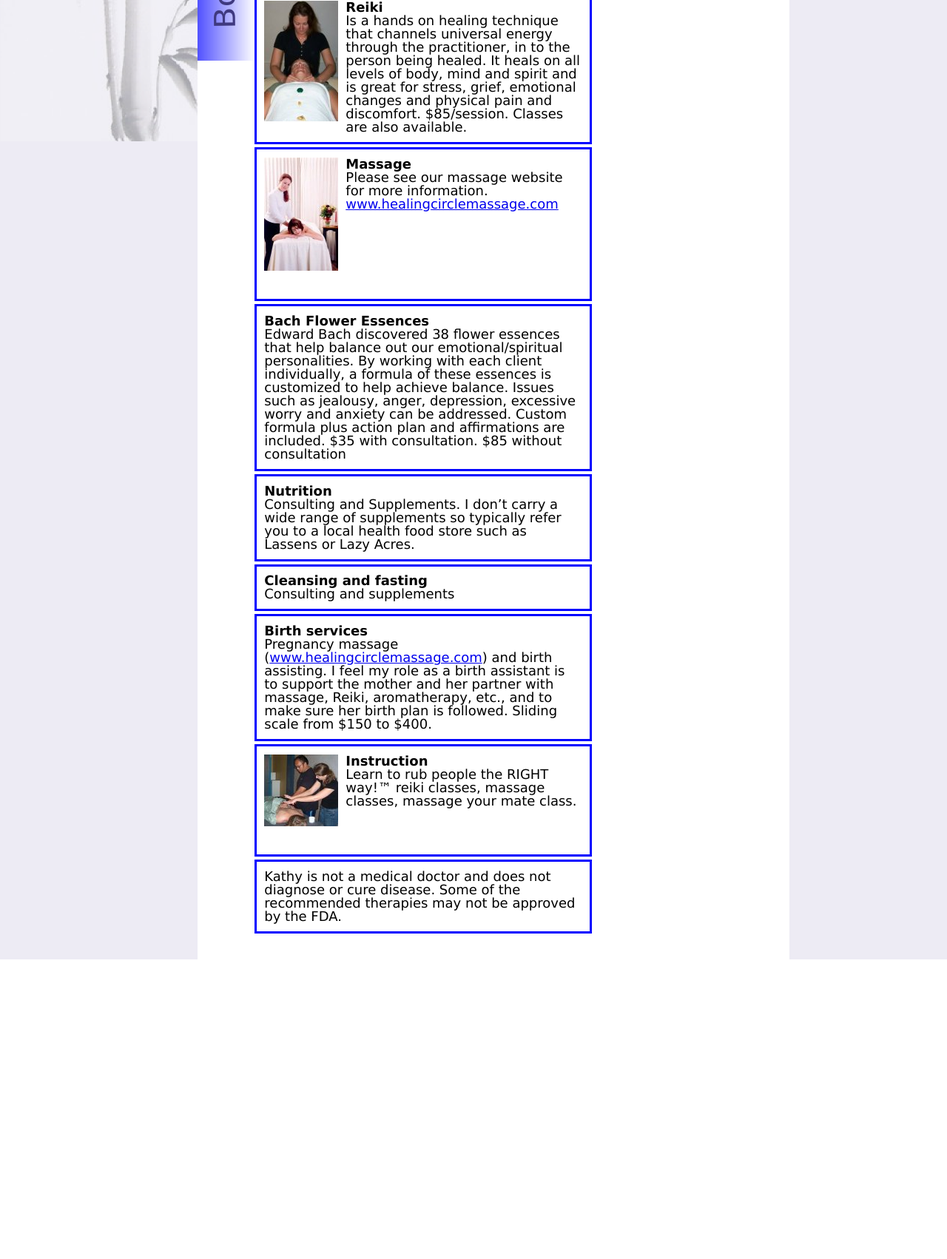
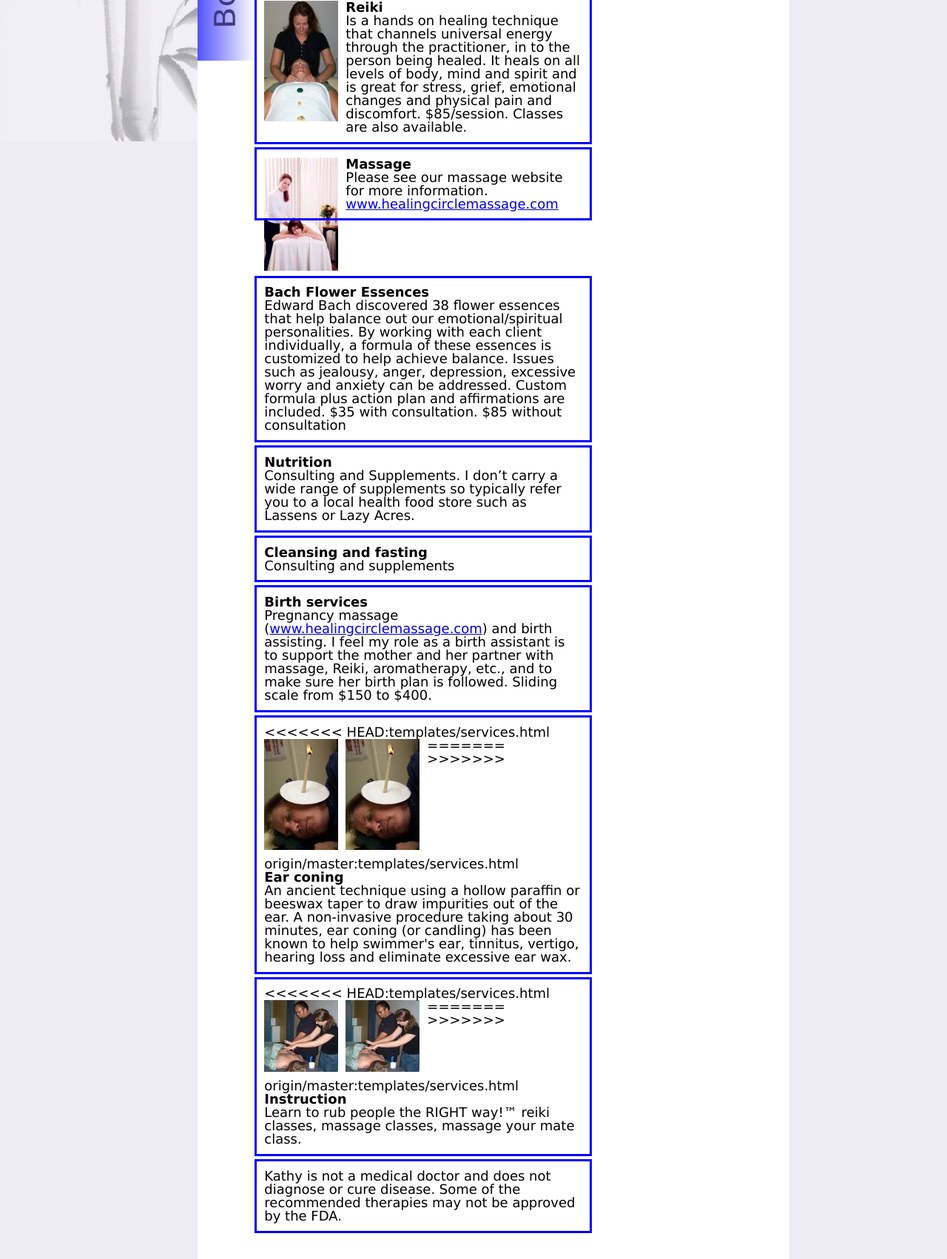
Before and after one commit to emlprime/healingcirclenaturalhealth, a Django app: template templates/services.html in a window 1280 px wide. Shown: the part 662-2364 px from the top of the page at 74% size. Before the commit the page ends 1959 px from the top, so only its background shows below. Run offline with Django 3.2, Linux system fonts and the light colour scheme; the template is opened without the code that fills it, so the values that code supplies are empty.

```diff
--- a/templates/base.html
+++ b/templates/base.html
@@ -4,7 +4,7 @@
     <title>{% block title %}Healing Circle Natural Health{% endblock %}</title>
     <meta http-equiv="Content-Type" content="text/html;charset=utf-8" />
     <meta name="keywords" content="massage,therapy,therapeutic,deep tissue,trigger point,sports,corporate,reiki,ear coning,ear candling,health,birth assistant,naturopath,alternative medicine,CAM,complimentary alternative medicine,santa barbara,goleta,acupressure,pathology,nutrition,therapist,natural health,doula,pain relief,lectures,workshops,classes,integrated medicine,traditional naturopath,ND,herbs,homeopathics,bach flower essences,consulting"/>
-<meta name="google-site-verification" content="OFs_vS5vo0hN5AuhnJXt_dqdBTC1P892roJJ7U-JNOw" />
+
     {% block css %}
     <link rel="stylesheet" type="text/css" href="/site_media/stylesheets/base.css" />
     <script type="text/javascript" src="/site_media/scripts/jquery-1.2.3.min.js"></script>
--- a/templates/services.html
+++ b/templates/services.html
@@ -21,7 +21,6 @@
 			<img src="/site_media/images/massage_t.jpg" class="product_image" alt="Massage" />
 			<h4>Massage</h4>
 			Please see our massage website for more information. <a href="http://www.healingcirclemassage.com" rel="external">www.healingcirclemassage.com</a>
-			<div class="clear_float">&nbsp;</div>
 		  </li>
 		  <li>
 			<h4>Bach Flower Essences</h4>
@@ -41,11 +40,24 @@
 			Pregnancy massage (<a href="http://www.healingcirclemassage.com" rel="external">www.healingcirclemassage.com</a>) and birth    assisting. I feel my role as a birth assistant is to support the mother and her   partner with massage, Reiki, aromatherapy, etc., and to make sure her    birth plan is followed. Sliding scale from $150 to $400.
 		  </li>
 		  <li>
+<<<<<<< HEAD:templates/services.html
+			<img src="/site_media/images/earconing_t.jpg" class="product_image"/>
+=======
+			<img src="/media/images/earconing_t.jpg" class="product_image" alt="Ear Coning" />
+>>>>>>> origin/master:templates/services.html
+			<h4>Ear coning</h4>
+			An ancient technique using a hollow paraffin or beeswax taper to    draw impurities out of the ear. A non-invasive procedure taking about 30    minutes, ear coning (or candling) has been known to help swimmer's ear,    tinnitus, vertigo, hearing loss and eliminate excessive ear wax.
+		  </li>
+
+		  <li>
+<<<<<<< HEAD:templates/services.html
 			<img src="/site_media/images/massageyourmateclasses_t.jpg" class="product_image"/>
+=======
+			<img src="/media/images/massageyourmateclasses_t.jpg" class="product_image" alt="Massage Classes" />
+>>>>>>> origin/master:templates/services.html
 			<h4>Instruction</h4>
 			Learn to rub people the RIGHT way!&trade;
 			reiki classes, massage classes, massage your mate class.
-			<div class="clear_float">&nbsp;</div>
 		  </li>
 		  <li>Kathy is not a medical doctor and does not diagnose or cure disease. Some of the recommended therapies may not be approved by the FDA. </li>
 	  </ul>
```
